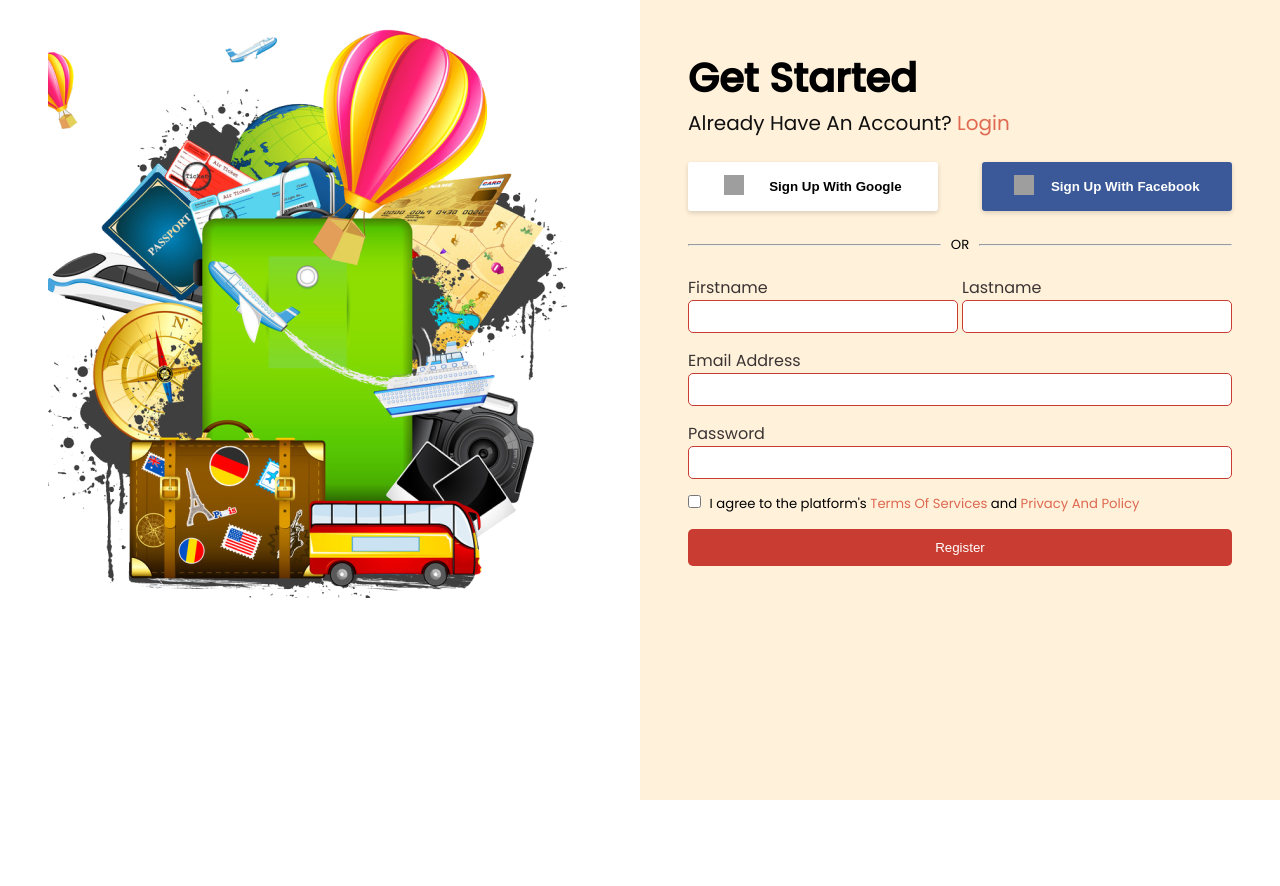
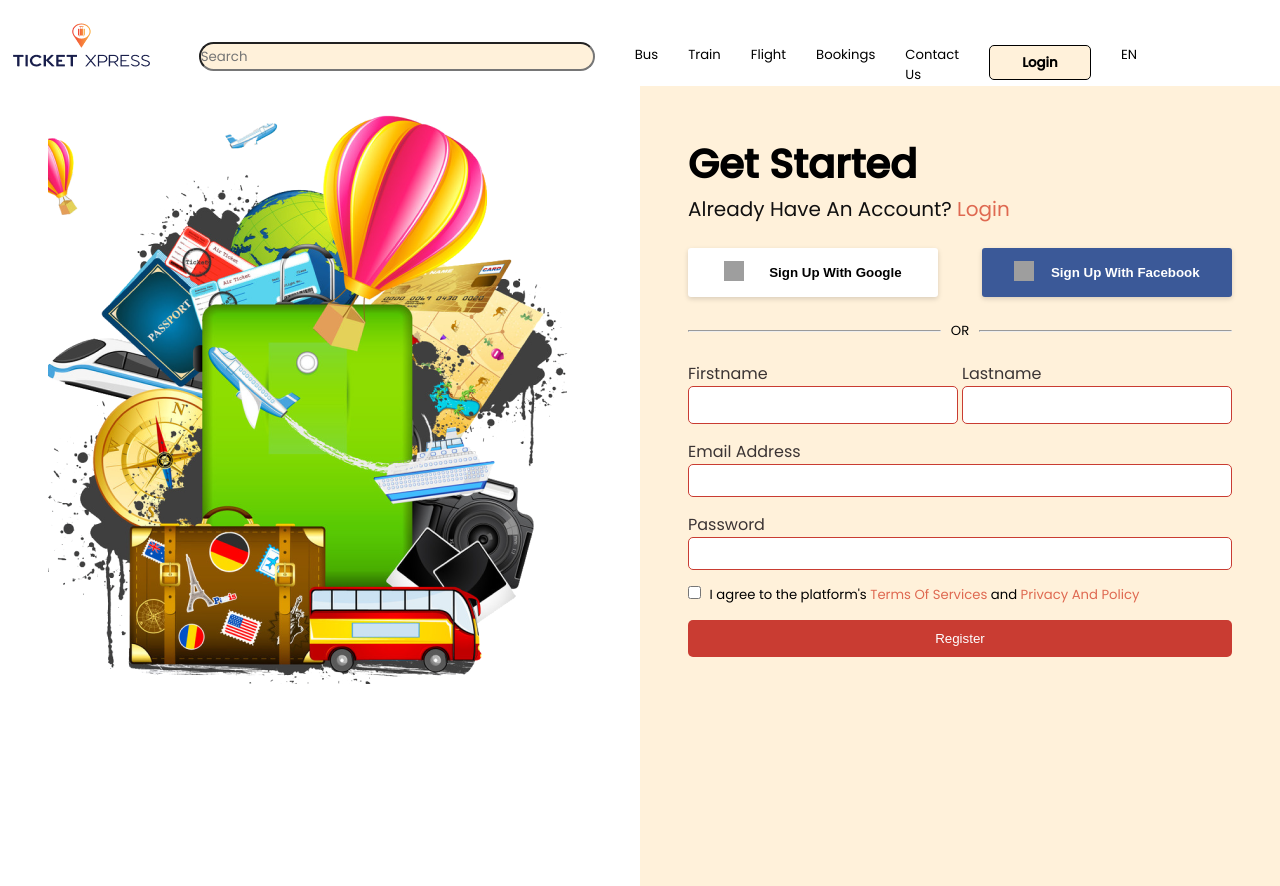
Before and after one commit to elite37/Ticket-Xpress, a plain HTML site: page components/signup.html in a window 1280 px wide. Before the commit the page ends 800 px from the top, so only its background shows below. Drawn offline with Linux system fonts and the light colour scheme; grey boxes are pictures that could not be loaded.

Commit message:
login and sign up

```diff
--- a/components/signup.html
+++ b/components/signup.html
@@ -5,9 +5,33 @@
     <meta http-equiv="X-UA-Compatible" content="IE=edge" />
     <meta name="viewport" content="width=device-width, initial-scale=1.0" />
     <title>TicketXpress SignUp</title>
+    <link rel="stylesheet" href="../assets/css/navbar.css" />
     <link rel="stylesheet" href="../assets/css/signup.css" />
   </head>
   <body>
+    <header>
+      <nav>
+        <div class="logo">
+          <img src="/assets/images/logo.png" />
+        </div>
+        <div class="search">
+          <input type="text" class="fa fa-search search" name="search" id="search" placeholder="Search">
+        </div>
+        <div class="nav">
+          <ul>
+            <li><a href="#">Bus</a></li>
+            <li><a href="#">Train</a></li>
+            <li><a href="#">Flight</a></li>
+            <li><a href="#">Bookings</a></li>
+            <li><a href="#">Contact Us</a></li>
+            <li>
+              <a href="#"><button>Login</button></a>
+            </li>
+            <li><a href="#">EN</a></li>
+          </ul>
+        </div>
+      </nav>
+    </header>
     <section class="userform signup">
       <div class="userform__left">
         <a href="../index.html"> <img src="../assets/images/Hero-Image.png" alt="TicketXpress" /></a>
```
Also changed, not shown: components/signin.html (+24 -0 lines).
